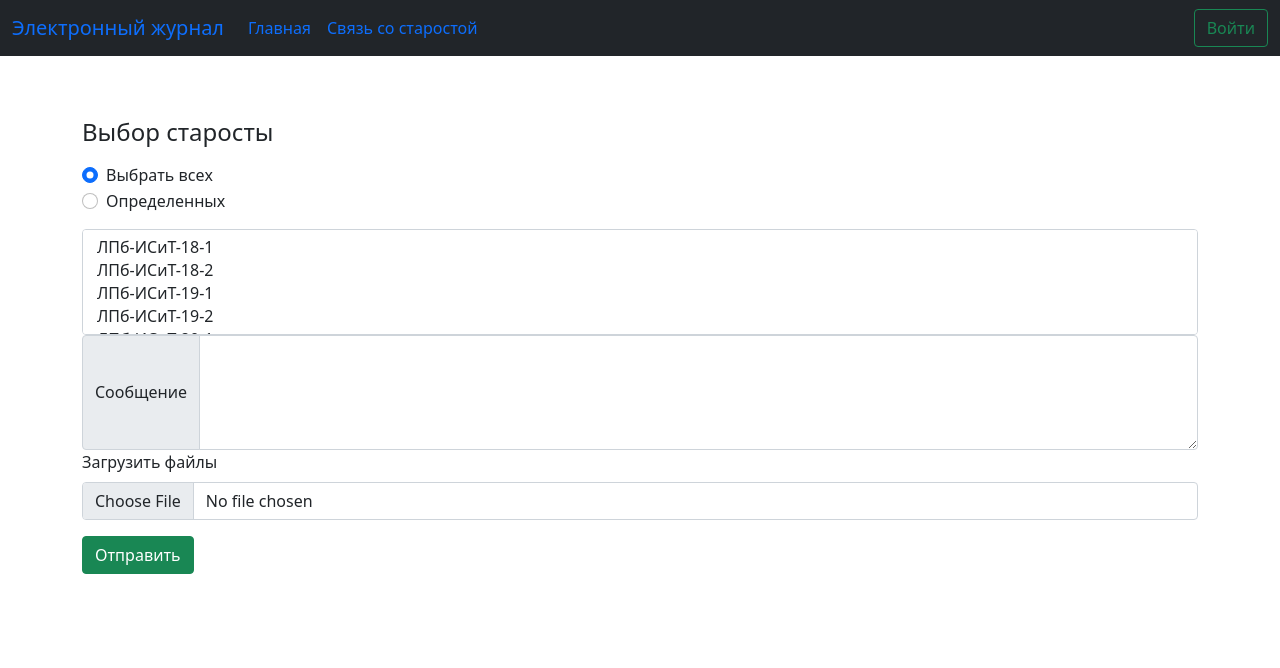
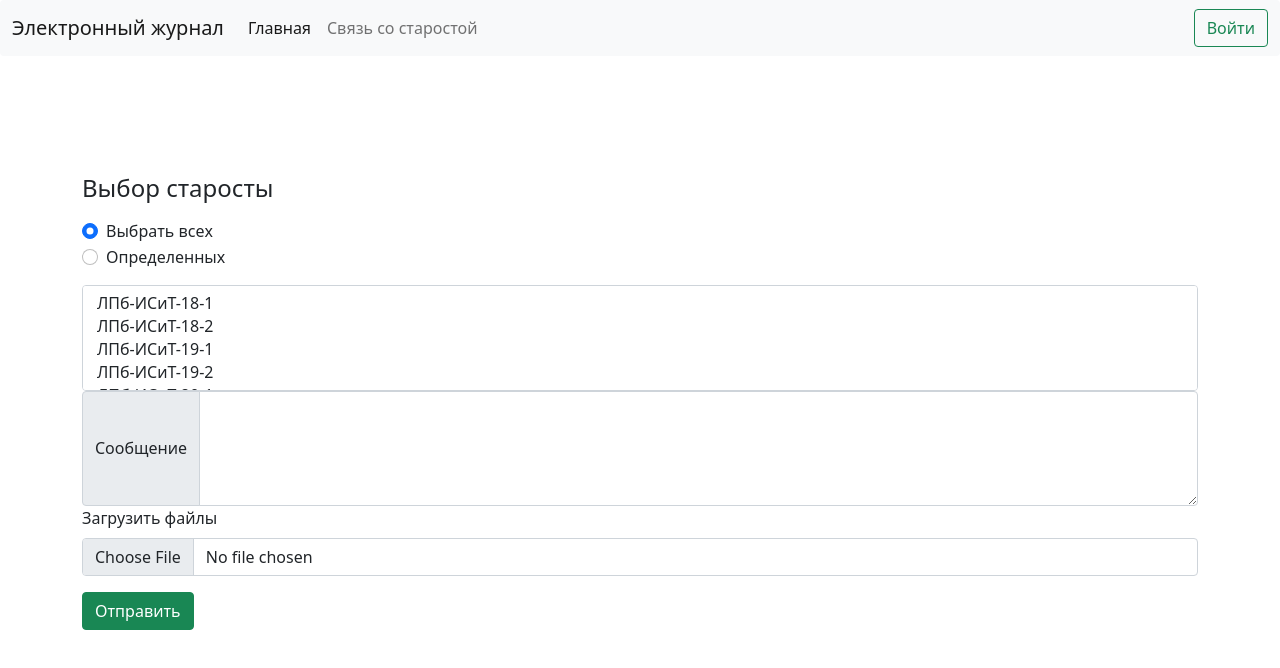
Before and after one commit to Aleksandr3097/LTY_Jurnal, a plain HTML site: page starosta.html in a window 1280 px wide. Drawn offline with nearby package versions, Linux system fonts and the light colour scheme.

Commit message:
Add files via upload

```diff
--- a/starosta.html
+++ b/starosta.html
@@ -19,22 +19,22 @@
        </style>
 </head>
 <body>
-  <nav class="navbar navbar-expand-md navbar-blue fixed-top bg-dark">
+  <nav class="navbar navbar-expand-lg navbar-light bg-light rounded">
     <div class="container-fluid">
-      <a class="navbar-brand" href="/boynextdoor">Электронный журнал</a>
+      <a class="navbar-brand" href="https://aleksandr3097.github.io/LTY_Jurnal/">Электронный журнал</a>
       <button class="navbar-toggler" type="button" data-bs-toggle="collapse" data-bs-target="#navbarCollapse" aria-controls="navbarCollapse" aria-expanded="true" aria-label="Toggle navigation">
         <span class="navbar-toggler-icon"></span>
       </button>
       <div class="navbar-collapse collapse" id="navbarCollapse">
         <ul class="navbar-nav me-auto mb-2 mb-lg-0">
           <li class="nav-item">
-            <a class="nav-link active" aria-current="page" href="file:///C:/Users/%D0%90%D0%BB%D0%B5%D0%BA%D1%81%D0%B0%D0%BD%D0%B4%D1%80/Desktop/%D0%9A%D1%83%D1%80%D1%81%D0%B0%D1%87/jurnal.html">Главная</a>
+            <a class="nav-link active" aria-current="page" href="https://aleksandr3097.github.io/LTY_Jurnal/">Главная</a>
           </li>
           <li class="nav-item">
-            <a class="nav-link" href="file:///C:/Users/%D0%90%D0%BB%D0%B5%D0%BA%D1%81%D0%B0%D0%BD%D0%B4%D1%80/Desktop/%D0%9A%D1%83%D1%80%D1%81%D0%B0%D1%87/starosta.html">Связь со старостой</a>
+            <a class="nav-link" href="https://aleksandr3097.github.io/LTY_Jurnal/starosta">Связь со старостой</a>
           </li>
         </ul>
-        <form class="d-flex" action="file:///C:/Users/%D0%90%D0%BB%D0%B5%D0%BA%D1%81%D0%B0%D0%BD%D0%B4%D1%80/Desktop/%D0%9A%D1%83%D1%80%D1%81%D0%B0%D1%87/login.html">
+        <form class="d-flex" action="https://aleksandr3097.github.io/LTY_Jurnal/login">
           <button class="btn btn-outline-success" type="submit">Войти</button>
         </form>
       </div>
```
Also changed, not shown: index.html (+4 -4 lines), login.html (+1 -1 lines).
